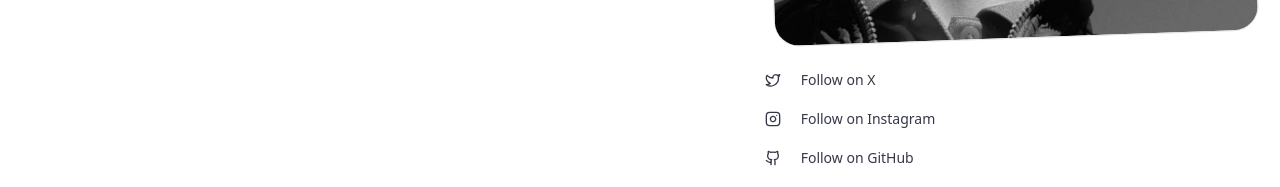
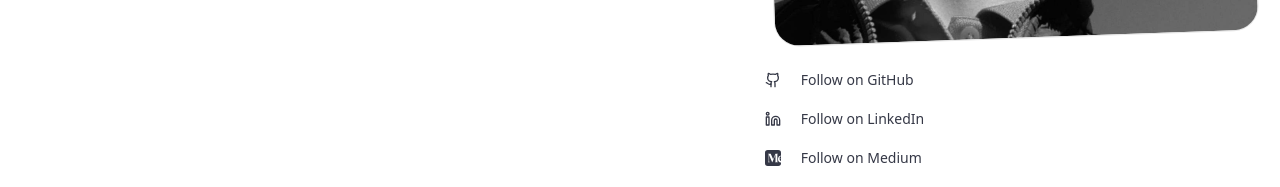
Before and after one commit to thedarshannn/my-app, a Next.js app: page /about in a window 1280 px wide. Shown: the part 758-945 px from the top of the page. Built offline with nearby package versions, Linux system fonts and the light colour scheme.

Commit message:
Updated social links.

```diff
--- a/app/about/page.tsx
+++ b/app/about/page.tsx
@@ -1,7 +1,8 @@
 import Image from "next/image";
 import Link from "next/link";
 import MaxWidthWrapper from "@/components/MaxWidthWrapper";
-import { Github, Instagram, Linkedin, Twitter, Mail } from "lucide-react";
+import { Github, Linkedin, Mail } from "lucide-react";
+import { SiMedium } from "react-icons/si";
 import profile from "@/config/profile";
 
 export default function AboutPage() {
@@ -40,14 +41,11 @@ export default function AboutPage() {
                 {profile.socials.map((s) => (
                   <li key={s.label}>
                     <AboutLink href={s.href} label={s.label}>
-                      {s.icon === "twitter" && <Twitter className="h-4 w-4" />}
-                      {s.icon === "instagram" && (
-                        <Instagram className="h-4 w-4" />
-                      )}
                       {s.icon === "github" && <Github className="h-4 w-4" />}
                       {s.icon === "linkedin" && (
                         <Linkedin className="h-4 w-4" />
                       )}
+                      {s.icon === "medium" && <SiMedium className="h-4 w-4" />}
                       <span className="ml-2">{s.label}</span>
                     </AboutLink>
                   </li>
--- a/app/page.tsx
+++ b/app/page.tsx
@@ -1,13 +1,7 @@
 import Image from "next/image";
 import Link from "next/link";
-import {
-  Github,
-  Instagram,
-  Linkedin,
-  Twitter,
-  Briefcase,
-  Download,
-} from "lucide-react";
+import { Github, Linkedin, Briefcase, Download } from "lucide-react";
+import { SiMedium } from "react-icons/si";
 import MaxWidthWrapper from "@/components/MaxWidthWrapper";
 import HomeCarousel from "@/components/HomeCarousel";
 import profile from "@/config/profile";
@@ -49,10 +43,9 @@ export default function Home() {
           <div className="mt-8 flex items-center gap-6">
             {profile.socials.map((s) => (
               <SocialLink key={s.label} href={s.href} label={s.label}>
-                {s.icon === "twitter" && <Twitter className="h-5 w-5" />}
-                {s.icon === "instagram" && <Instagram className="h-5 w-5" />}
                 {s.icon === "github" && <Github className="h-5 w-5" />}
                 {s.icon === "linkedin" && <Linkedin className="h-5 w-5" />}
+                {s.icon === "medium" && <SiMedium className="h-5 w-5" />}
               </SocialLink>
             ))}
           </div>
--- a/config/profile.ts
+++ b/config/profile.ts
@@ -1,7 +1,7 @@
 export type Social = {
   label: string;
   href: string;
-  icon: "twitter" | "instagram" | "github" | "linkedin" | "mail";
+  icon: "github" | "linkedin" | "mail" | "medium";
 };
 
 export type Profile = {
@@ -32,13 +32,24 @@ const profile: Profile = {
     "I design and build performant web apps, from product thinking to clean, scalable code.",
     "Previously shipped projects across startups and client work; I care about developer experience and robust UX.",
   ],
-  email: "spencer@planetaria.tech",
+  email: "mr.darshan2919@gmail.com",
   location: "",
   socials: [
-    { label: "Follow on X", href: "#", icon: "twitter" },
-    { label: "Follow on Instagram", href: "#", icon: "instagram" },
-    { label: "Follow on GitHub", href: "#", icon: "github" },
-    { label: "Follow on LinkedIn", href: "#", icon: "linkedin" },
+    {
+      label: "Follow on GitHub",
+      href: "https://github.com/thedarshannn",
+      icon: "github",
+    },
+    {
+      label: "Follow on LinkedIn",
+      href: "https://www.linkedin.com/in/darshan-prajapati29/",
+      icon: "linkedin",
+    },
+    {
+      label: "Follow on Medium",
+      href: "https://medium.com/@thedarshannn",
+      icon: "medium",
+    },
   ],
   resumePath: "/Resume.pdf",
   avatar: "/hero.jpg",
--- a/package.json
+++ b/package.json
@@ -25,6 +25,7 @@
     "next-themes": "^0.4.6",
     "react": "19.1.0",
     "react-dom": "19.1.0",
+    "react-icons": "^5.5.0",
     "rehype-autolink-headings": "^7.1.0",
     "rehype-highlight": "^7.0.2",
     "rehype-pretty-code": "^0.14.1",
```
Also changed, not shown: 1 other file (tests, documents, lock files or other folders).
